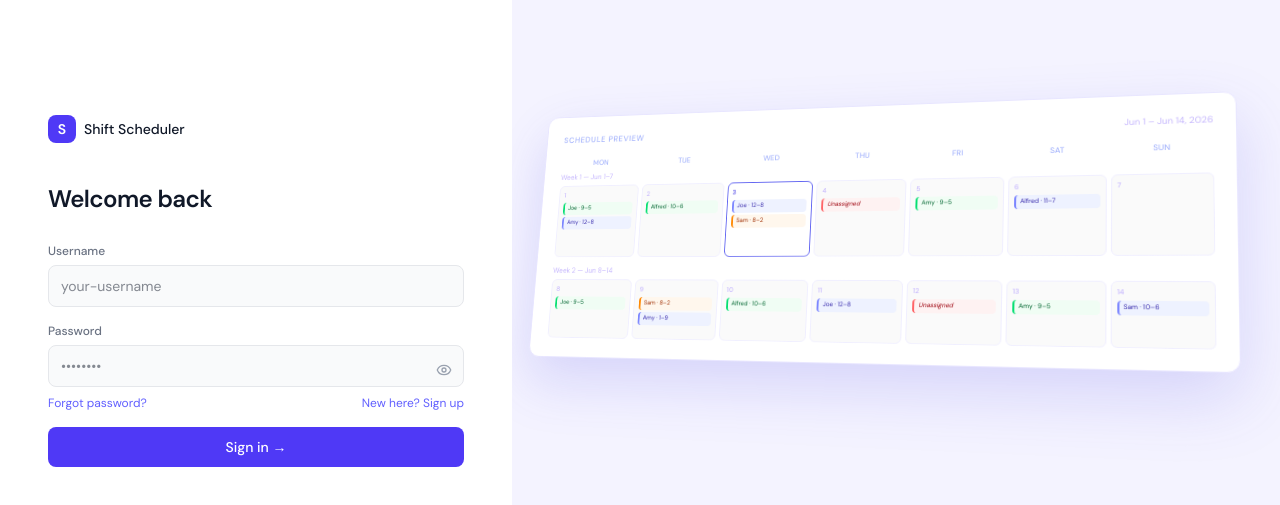
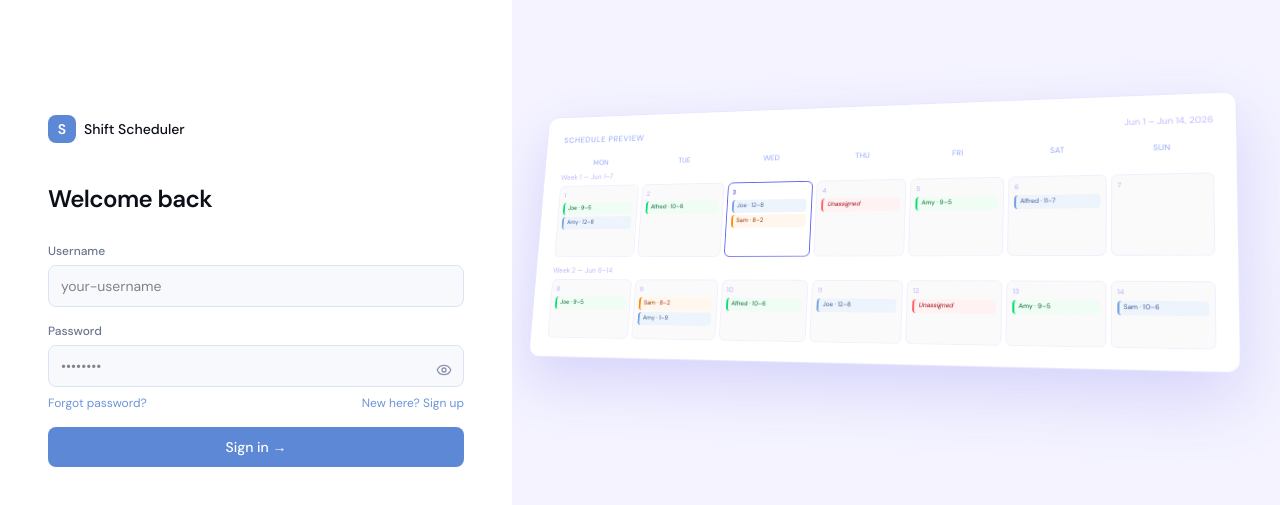
Before and after one commit to youthfulacorn70/shift-scheduler, a React (Vite) app in the folder frontend/: page / in a window 1280 px wide. Shown: the part 109-614 px from the top of the page. Built offline with nearby package versions, Linux system fonts and the light colour scheme.

Commit message:
Apply blue color palette app-wide via Tailwind theme override

```diff
--- a/frontend/src/index.css
+++ b/frontend/src/index.css
@@ -1,4 +1,30 @@
 @import "tailwindcss";
+
+@theme {
+  /* Blue accent scale, replacing default Tailwind indigo app-wide */
+  --color-indigo-50: #eef4fc;
+  --color-indigo-100: #dbe9fa;
+  --color-indigo-200: #b9d3f5;
+  --color-indigo-300: #8EB2EB;
+  --color-indigo-400: #78A1E2;
+  --color-indigo-500: #6a95d9;
+  --color-indigo-600: #5C88D6;
+  --color-indigo-700: #4a72b8;
+  --color-indigo-800: #3a5a92;
+  --color-indigo-900: #2c4570;
+
+  /* Blue-tinted neutral scale, replacing default Tailwind gray app-wide */
+  --color-gray-50: #f7f9fc;
+  --color-gray-100: #eef2fa;
+  --color-gray-200: #dbe4f5;
+  --color-gray-300: #b7c4e0;
+  --color-gray-400: #8a94ad;
+  --color-gray-500: #6b7690;
+  --color-gray-600: #4d5670;
+  --color-gray-700: #2a3450;
+  --color-gray-800: #141a28;
+  --color-gray-900: #0b0f18;
+}
 
 body {
   font-family: 'DM Sans', sans-serif;
```
